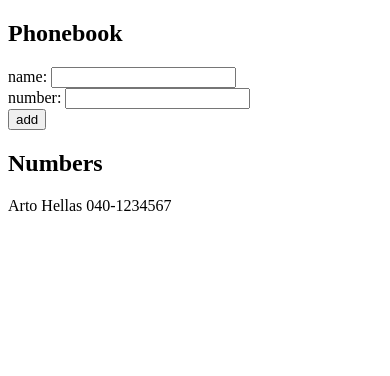
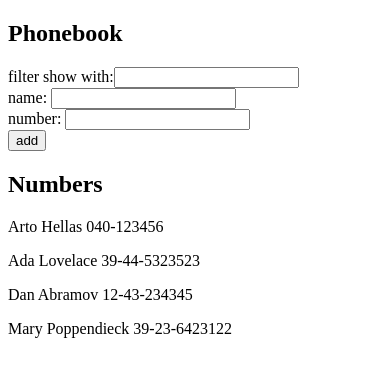
Before and after one commit to TudorFlorea/full-stack-open-2019, a React (Create React App) app in the folder part2/phonebook/: page / in a window 390 px wide. Shown: the top 376 px of the page. Built offline with nearby package versions, Linux system fonts and the light colour scheme.

Commit message:
2.9*: The Phonebook Step4

```diff
--- a/part2/phonebook/src/App.js
+++ b/part2/phonebook/src/App.js
@@ -2,10 +2,14 @@
 
 const App = () => {
   const [persons, setPersons] = useState([
-    { name: "Arto Hellas", number: "040-1234567" }
+    { name: "Arto Hellas", number: "040-123456" },
+    { name: "Ada Lovelace", number: "39-44-5323523" },
+    { name: "Dan Abramov", number: "12-43-234345" },
+    { name: "Mary Poppendieck", number: "39-23-6423122" }
   ]);
   const [newName, setNewName] = useState("");
   const [newNumber, setNewNumber] = useState("");
+  const [filterName, setFilterName] = useState("");
 
   const handleNewNameChange = event => {
     setNewName(event.target.value);
@@ -13,6 +17,10 @@
 
   const handleNewNumberChange = event => {
     setNewNumber(event.target.value);
+  };
+
+  const handleFilterNameChange = event => {
+    setFilterName(event.target.value);
   };
 
   const handleNewPersonSubmit = event => {
@@ -32,9 +40,17 @@
     setNewNumber("");
   };
 
+  const personsToShow = filterName
+    ? persons.filter(person => person.name.search(filterName) != -1)
+    : persons;
+
   return (
     <div>
       <h2>Phonebook</h2>
+      <div>
+        filter show with:
+        <input value={filterName} onChange={handleFilterNameChange} />
+      </div>
       <form onSubmit={handleNewPersonSubmit}>
         <div>
           name: <input value={newName} onChange={handleNewNameChange} />
@@ -47,7 +63,7 @@
         </div>
       </form>
       <h2>Numbers</h2>
-      {persons.map(person => (
+      {personsToShow.map(person => (
         <p key={person.name}>
           {person.name} {person.number}
         </p>
```
